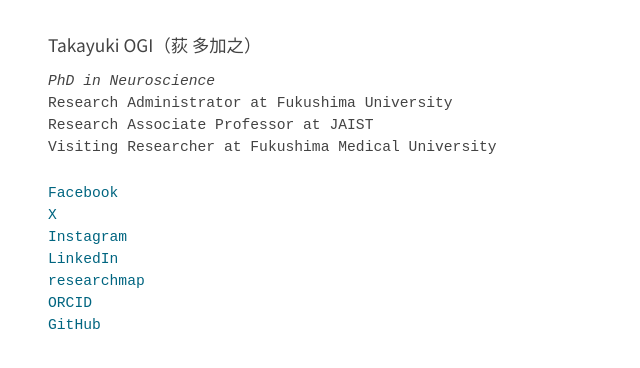
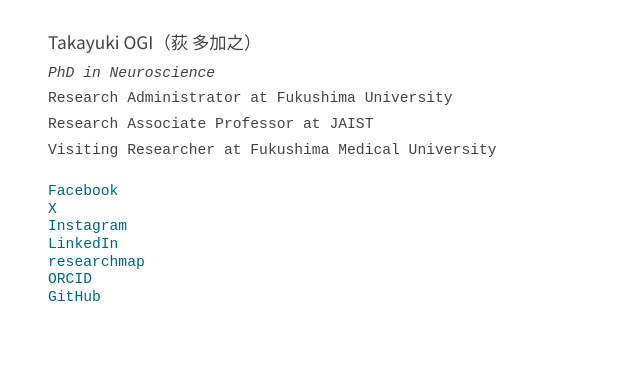
Before and after one commit to takayuki1997/takayuki1997.github.io, a Jekyll site: the page built from index.md, in a window 1280 px wide. Shown: the top 368 px of the page, without its empty margins (0-640 px from the left). Built offline with Jekyll 4.4.1, drawn with Linux system fonts in a browser that asks for light colours.

Commit message:
Tighter line-height, more space between affiliations

```diff
--- a/assets/css/style.css
+++ b/assets/css/style.css
@@ -16,7 +16,11 @@ body {
   padding: 32px 48px 60px;
   font-family: 'Courier New', Arial, sans-serif;
   font-size: 11pt;
-  line-height: 1.5;
+  line-height: 1.2;
+}
+
+.site-content p {
+  margin-bottom: 8px;
 }
 
 .site-content h1 {
@@ -28,9 +32,6 @@ body {
   margin-bottom: 12px;
 }
 
-.site-content p {
-  margin-bottom: 4px;
-}
 
 .site-content a {
   color: #434343;
--- a/index.md
+++ b/index.md
@@ -6,8 +6,11 @@ title: Takayuki OGI（荻 多加之）
 # Takayuki OGI（荻 多加之）
 
 *PhD in Neuroscience*
+
 Research Administrator at [Fukushima University](https://www.fukushima-u.ac.jp/)
+
 Research Associate Professor at [JAIST](https://www.jaist.ac.jp)
+
 Visiting Researcher at [Fukushima Medical University](https://www.fmu.ac.jp/)
 
 <div class="social-links" markdown="1">
```
Also changed, not shown: 1 other file.
